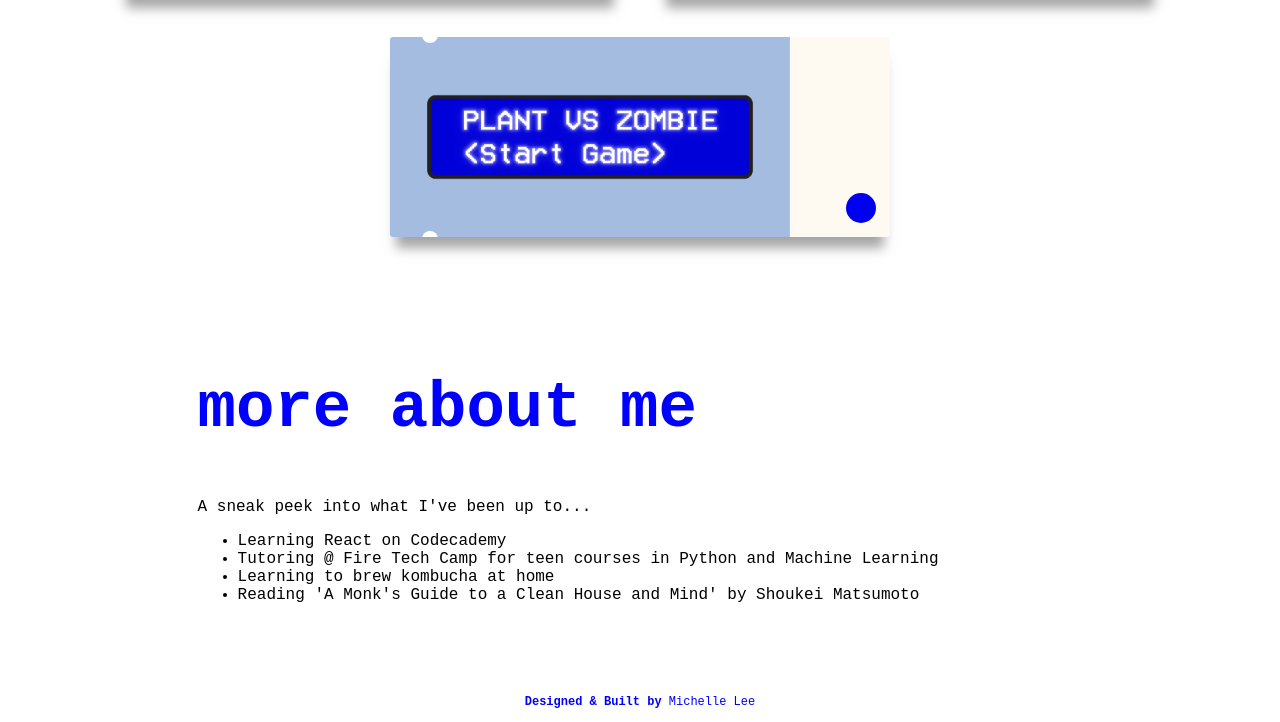
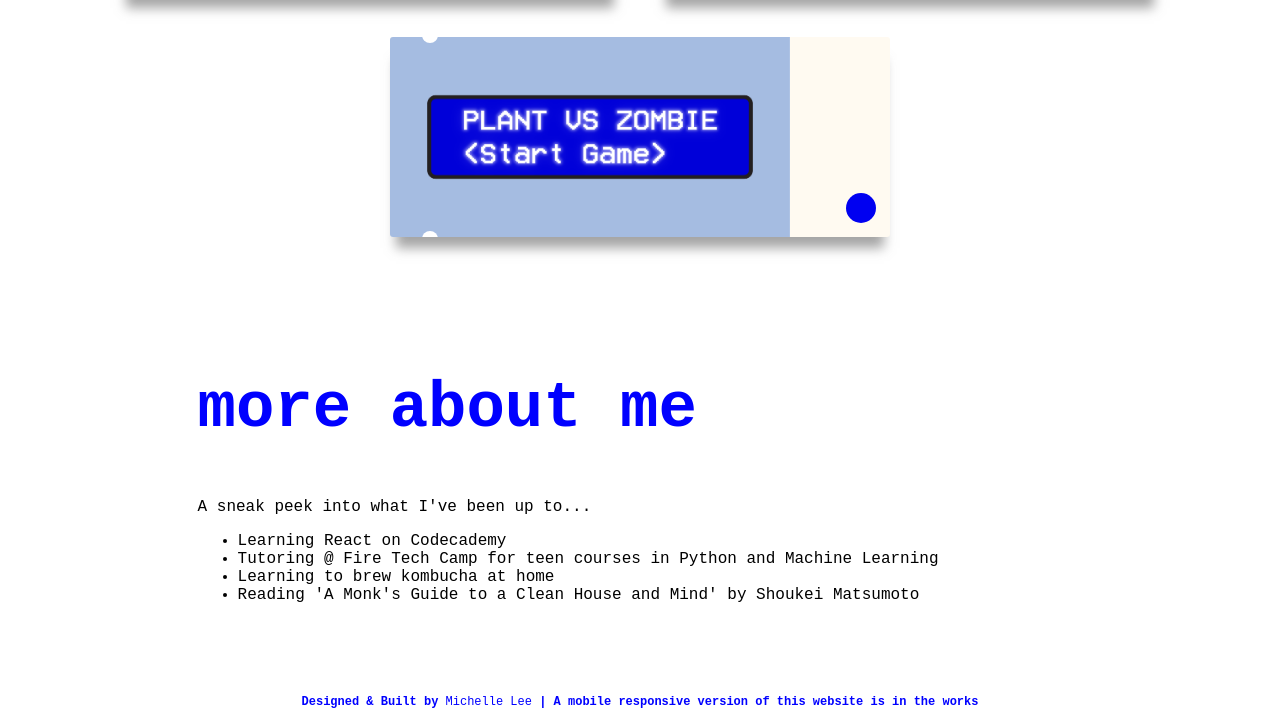
Before and after one commit to michelleleeyk/portfolio2.0, a plain HTML site: page index.html in a window 1280 px wide. Shown: the part 1815-2537 px from the top of the page. Drawn offline with Linux system fonts and the light colour scheme.

Commit message:
added note to footer

```diff
--- a/index.html
+++ b/index.html
@@ -214,5 +214,5 @@
 
 <footer>
     <p>Designed & Built by <a id="no-bold" class="underline-animation" href="mailto:michelleyikay.lee@gmail.com"
-            target="_blank">Michelle Lee</a></p>
+            target="_blank">Michelle Lee</a> | A mobile responsive version of this website is in the works</p>
 </footer>
```
